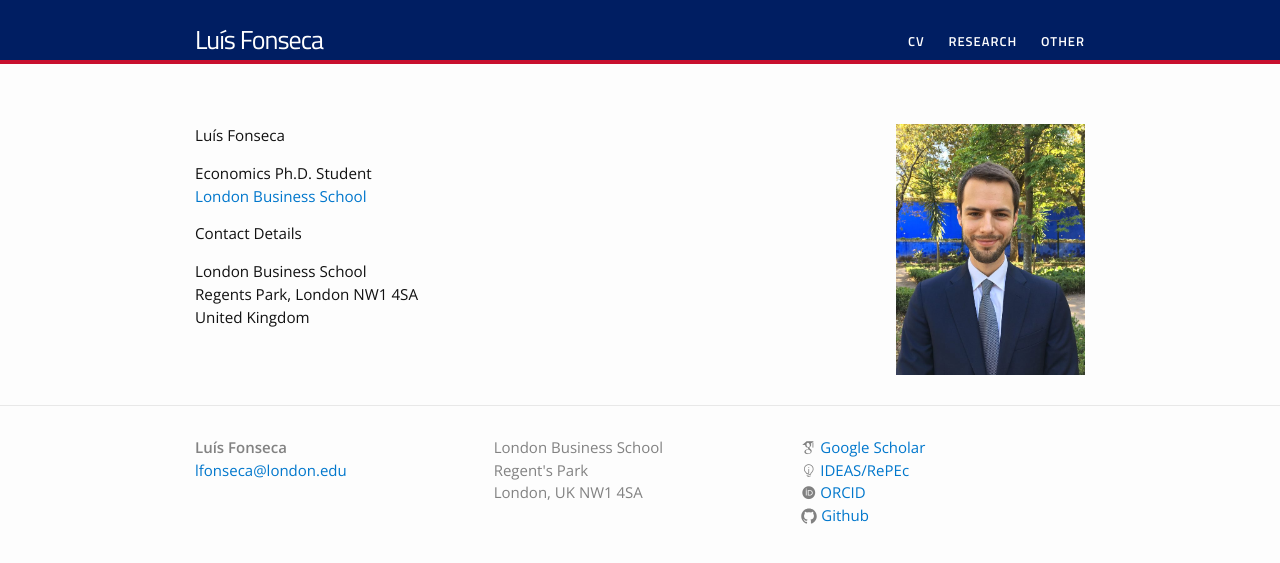
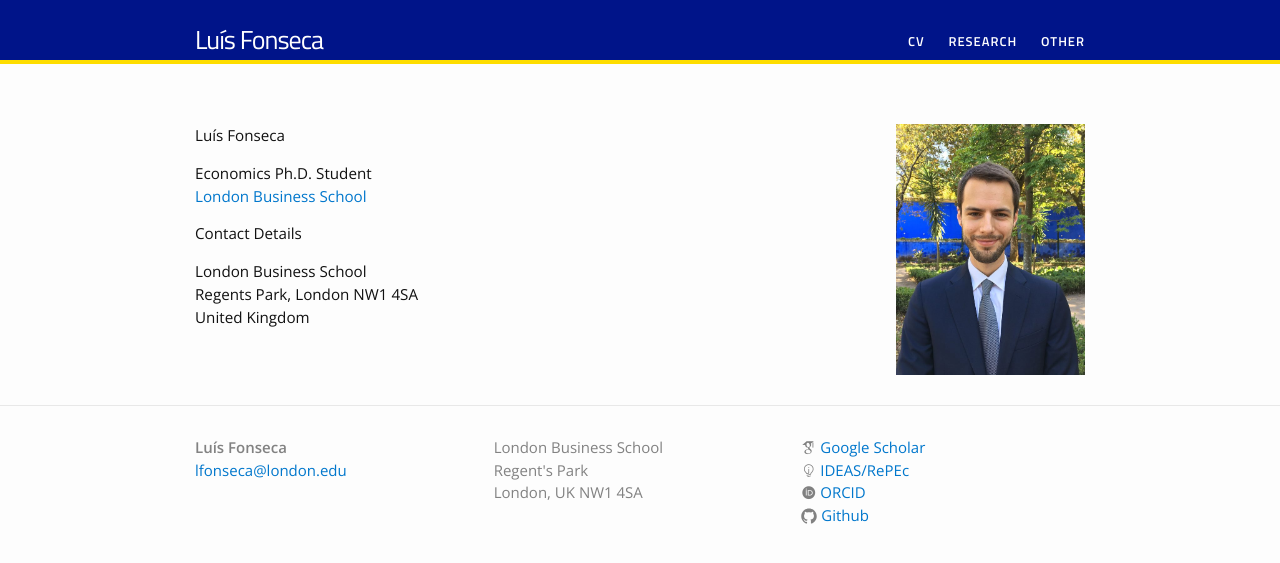
Before and after one commit to luispfonseca/luispfonseca.github.io, a Jekyll site: the page built from index.md, in a window 1280 px wide. Shown: the top 563 px of the page. Built offline with Jekyll 4.4.1, drawn with Linux system fonts in a browser that asks for light colours; some web fonts are replaced.

Commit message:
muda cores site

```diff
--- a/css/main.scss
+++ b/css/main.scss
@@ -17,8 +17,8 @@ $text-color:       #111;
 $background-color: #fdfdfd;
 $brand-color:      #0077CC;
 // $gameday-sky: #109dc0;
-$lbs-red:      #c8102e;
-$lbs-blue:      #001e62;
+$lbs-red:      #FEDD00;
+$lbs-blue:      #001489;
 
 
 $grey-color:       #828282;
```
